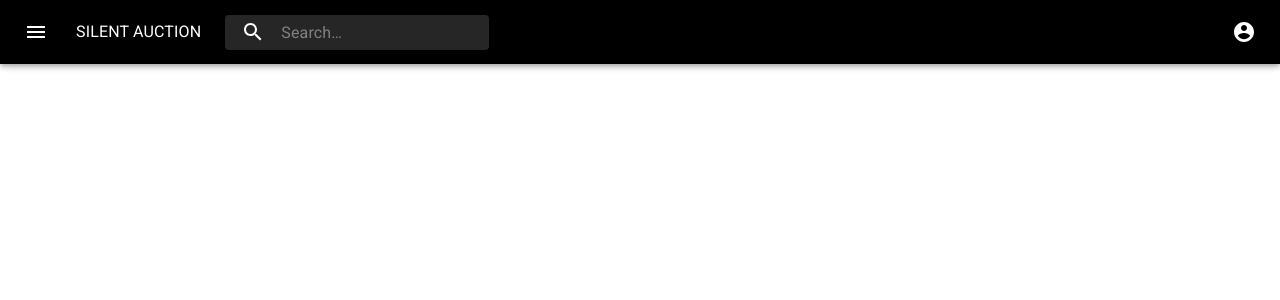
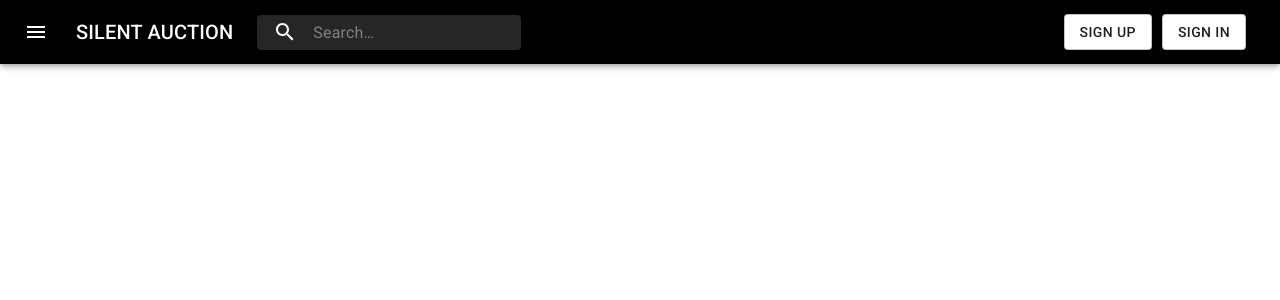
Before and after one commit to jordandoan/silent-auction, a React (Create React App) app: page /auctions in a window 1280 px wide. Shown: the top 300 px of the page. Built offline with nearby package versions, Linux system fonts and the light colour scheme.

Commit message:
Sign in and sign up buttons on navbar

```diff
--- a/src/components/NavBar.js
+++ b/src/components/NavBar.js
@@ -1,4 +1,4 @@
-import React, { useState } from 'react';
+import React, { useState, useContext } from 'react';
 import { useHistory } from 'react-router-dom';
 import { fade, makeStyles } from '@material-ui/core/styles';
 import AppBar from '@material-ui/core/AppBar';
@@ -6,13 +6,15 @@ import Toolbar from '@material-ui/core/Toolbar';
 import IconButton from '@material-ui/core/IconButton';
 import Typography from '@material-ui/core/Typography';
 import InputBase from '@material-ui/core/InputBase';
-
+import Button from '@material-ui/core/Button';
 import MenuItem from '@material-ui/core/MenuItem';
 import Menu from '@material-ui/core/Menu';
 import MenuIcon from '@material-ui/icons/Menu';
 import SearchIcon from '@material-ui/icons/Search';
 import AccountCircle from '@material-ui/icons/AccountCircle';
 import MoreIcon from '@material-ui/icons/MoreVert';
+
+import UserContext from '../contexts/UserContext';
 
 const useStyles = makeStyles(theme => ({
   grow: {
@@ -77,9 +79,17 @@ const useStyles = makeStyles(theme => ({
       display: 'none',
     },
   },
+  button: {
+    marginRight: '10px',
+    background: 'white',
+    '&:hover': {
+      background: 'lightgray',
+    }
+  }
 }));
 
 export default function NavBar() {
+  const User = useContext(UserContext);
   const classes = useStyles();
   const [anchorEl, setAnchorEl] = useState(null);
   const [mobileMoreAnchorEl, setMobileMoreAnchorEl] = useState(null);
@@ -158,7 +168,7 @@ export default function NavBar() {
           >
             <MenuIcon />
           </IconButton>
-          <Typography className={classes.title} onClick={() => {history.push('/')}}>
+          <Typography className={classes.title} variant="h6" onClick={() => {history.push('/')}}>
             SILENT AUCTION
           </Typography>
           <div className={classes.search}>
@@ -175,6 +185,17 @@ export default function NavBar() {
             />
           </div>
           <div className={classes.grow} />
+          {!User.token &&
+            <div>
+              <Button className={classes.button} variant="outlined" onClick={() => {history.push('/signup')}}>
+                Sign Up
+              </Button>
+              <Button className={classes.button} variant="outlined" onClick={() => {history.push('/signin')}}>
+                Sign In
+              </Button>
+            </div>
+          }
+          {User.token &&
             <div className={classes.sectionDesktop}>
               <IconButton
                 edge="end"
@@ -187,6 +208,7 @@ export default function NavBar() {
                 <AccountCircle />
               </IconButton>
             </div>
+          }
           <div className={classes.sectionMobile}>
             <IconButton
               aria-label="show more"
```
Also changed, not shown: src/components/Auctions.js (added, +22 -0 lines). Lines whose indentation alone changed are shown as unchanged.
